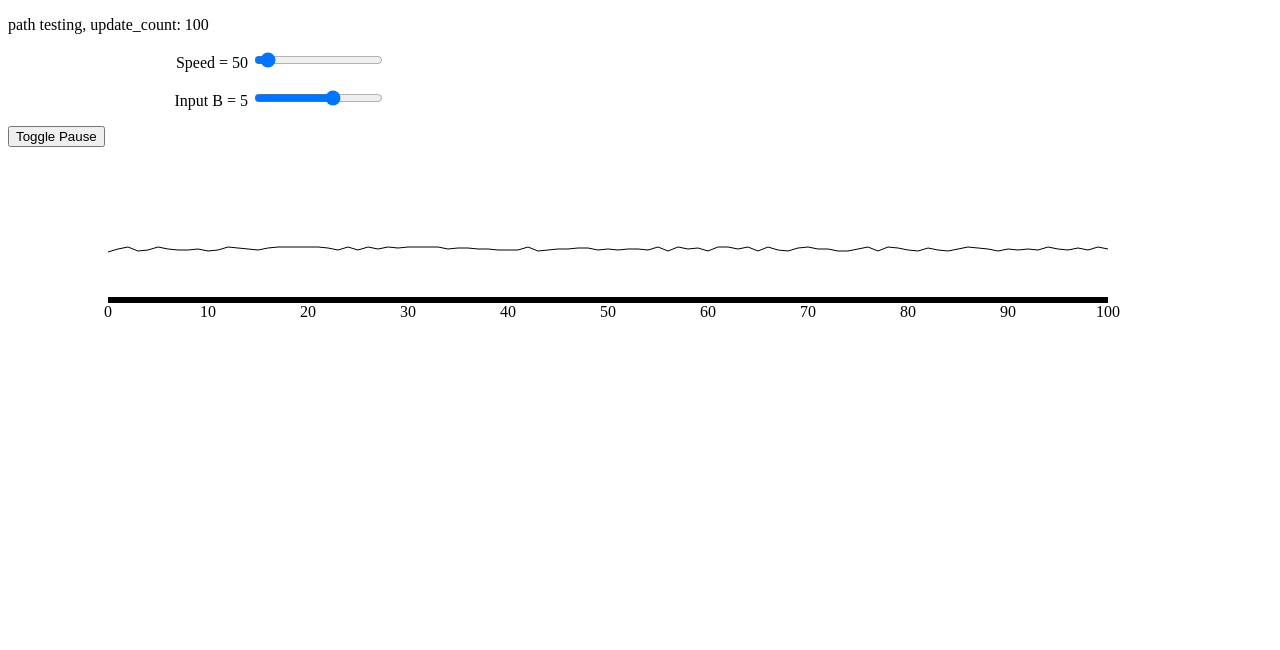
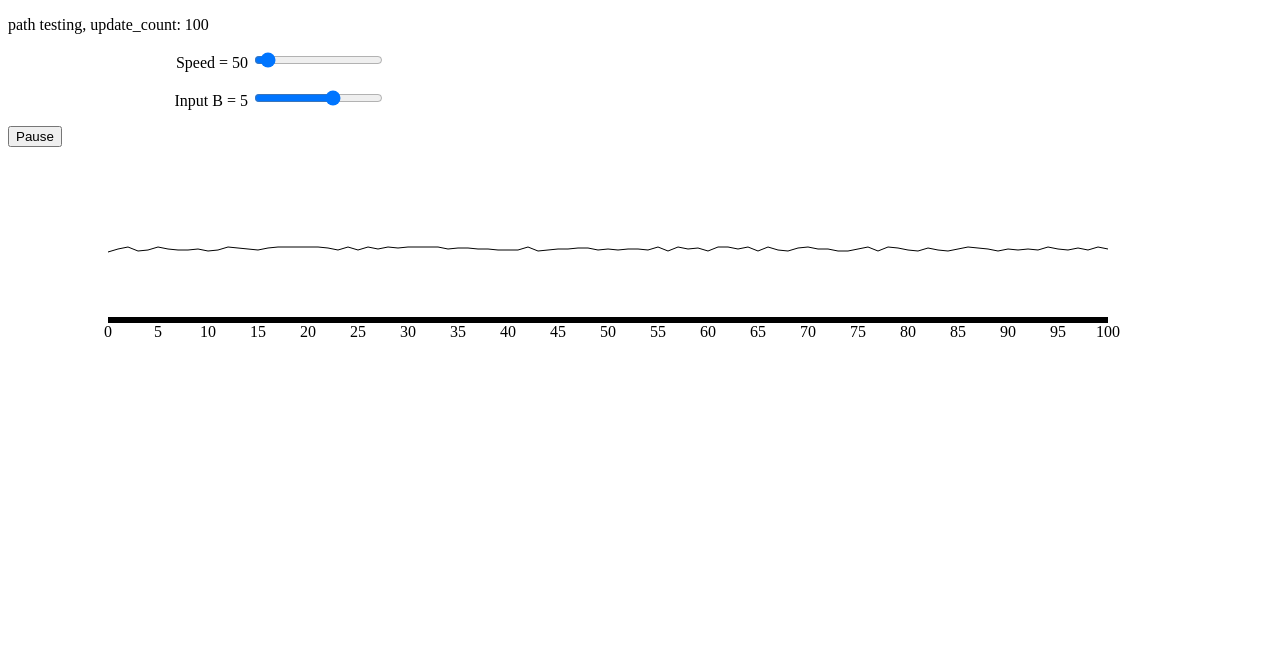
Before and after one commit to cchan987/slider_graphs, a plain HTML site: page pathtesting.html in a window 1280 px wide. Shown: the top 650 px of the page. Drawn offline with nearby package versions, Linux system fonts and the light colour scheme.

Commit message:
minor tweaks

```diff
--- a/pathtesting.html
+++ b/pathtesting.html
@@ -19,10 +19,10 @@
   </label>
   <input type="range" min="-20" max="20" value="5" id="nRadius">
 </p>
-<!-- END OF SLIDER CODE -->
+<!-- END OF INPUT SLIDER CODE -->
 
 <!-- Pause Button -->
-<button id="pause_button">Toggle Pause </button>
+<button id="pause_button">Pause</button>
 
 
 <html>
@@ -73,14 +73,15 @@ var widthScale = d3.scale.linear()
 					.range([0,1000]);
 
 var Xaxis = d3.svg.axis()
-				.scale(widthScale);
+				.scale(widthScale)
+        .ticks(20);
 
 var canvas = d3.select("body").append("svg")
     .attr("width", 5000)
     .attr("height", 500)
 
 canvas.append("g")
-	.attr("transform", "translate(100,150)")
+	.attr("transform", "translate(100,170)")
 	.call(Xaxis);
 
 var group = canvas.append("g")
--- a/timer_code.js
+++ b/timer_code.js
@@ -1,6 +1,11 @@
 //Timercode listens for click of the pause button
-document.getElementById("pause_button").addEventListener("click", function(){pause(); timer();
+document.getElementById("pause_button").addEventListener("click", function(){
+	pause();
+	timer();
 });
+
+
+
 
 //TIMER CODE
 var is_paused = false;
@@ -8,9 +13,11 @@ var is_paused = false;
 function pause(){
 	if(is_paused){
 		is_paused = false;
+		document.getElementById("pause_button").innerHTML = "Pause";
 	}
 	else{
 		is_paused = true;
+		document.getElementById("pause_button").innerHTML = "Play";
 	}
 }
 
```
